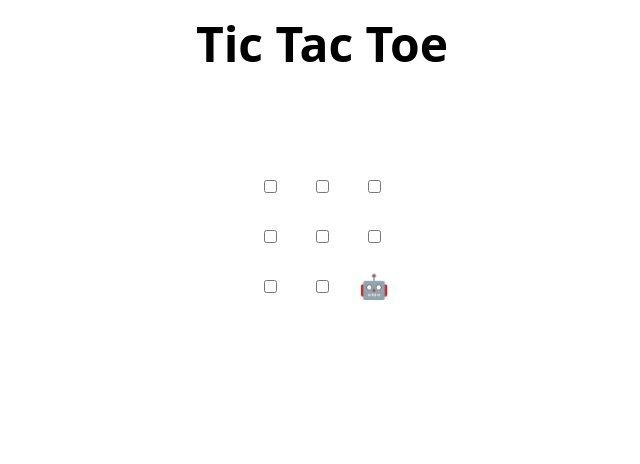
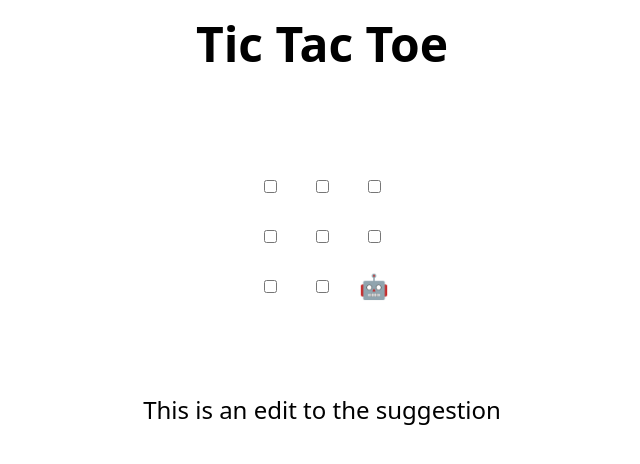
Before and after one commit to ChadwickWeiler/skills-review-pull-requests, a plain HTML site: page index.html in a window 1280 px wide. Shown: the whole page, without its empty margins (318-958 px from the left). Drawn offline with Linux system fonts and the light colour scheme.

Commit message:
Update index.html
Update to suggestion

```diff
--- a/index.html
+++ b/index.html
@@ -48,7 +48,7 @@
 </table>
 
 <h2 hidden>Game over, refresh to play again 🧑‍💻 🤖!</h2>
-
+This is an edit to the suggestion
 <script>
   // Initialization
   const boxes = Array.from(document.querySelectorAll("td"));
```
